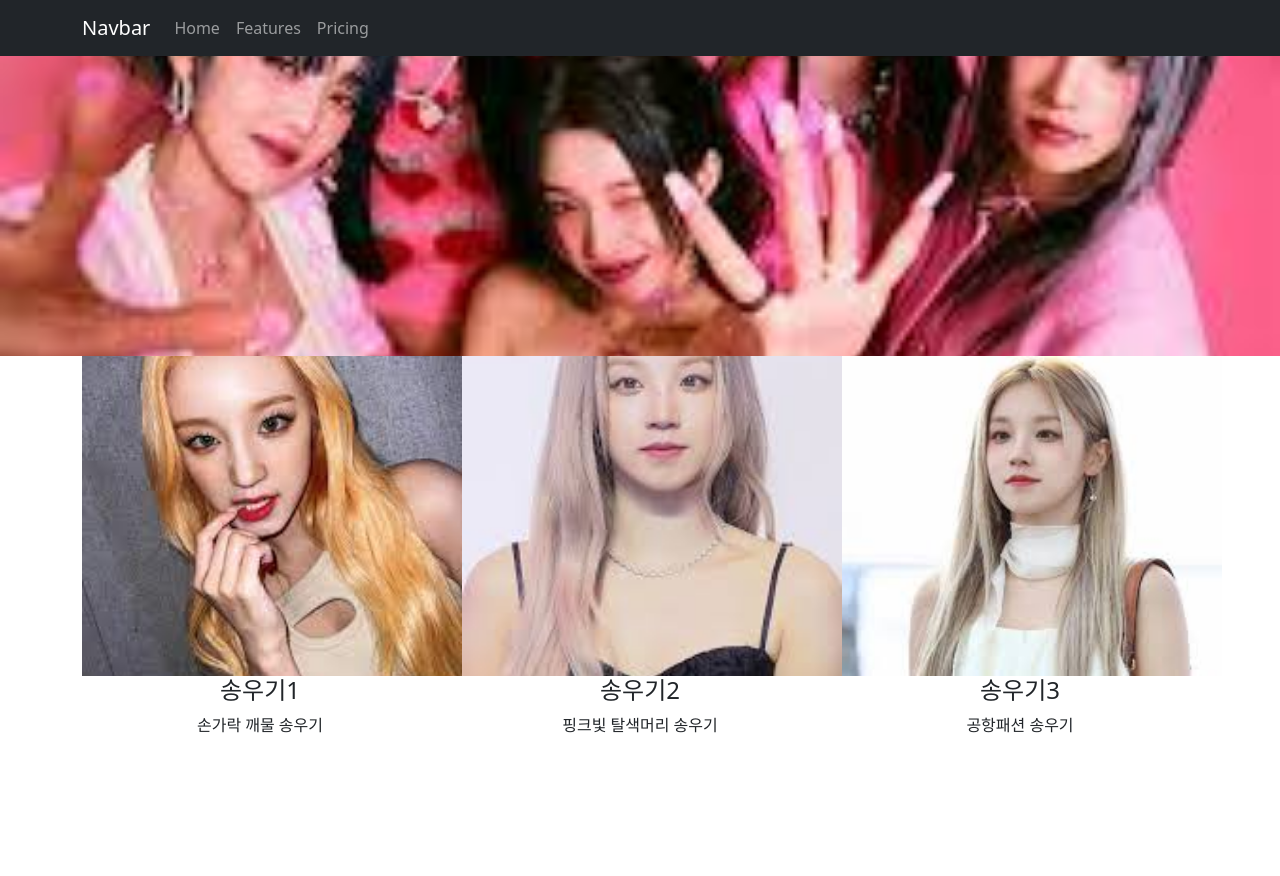
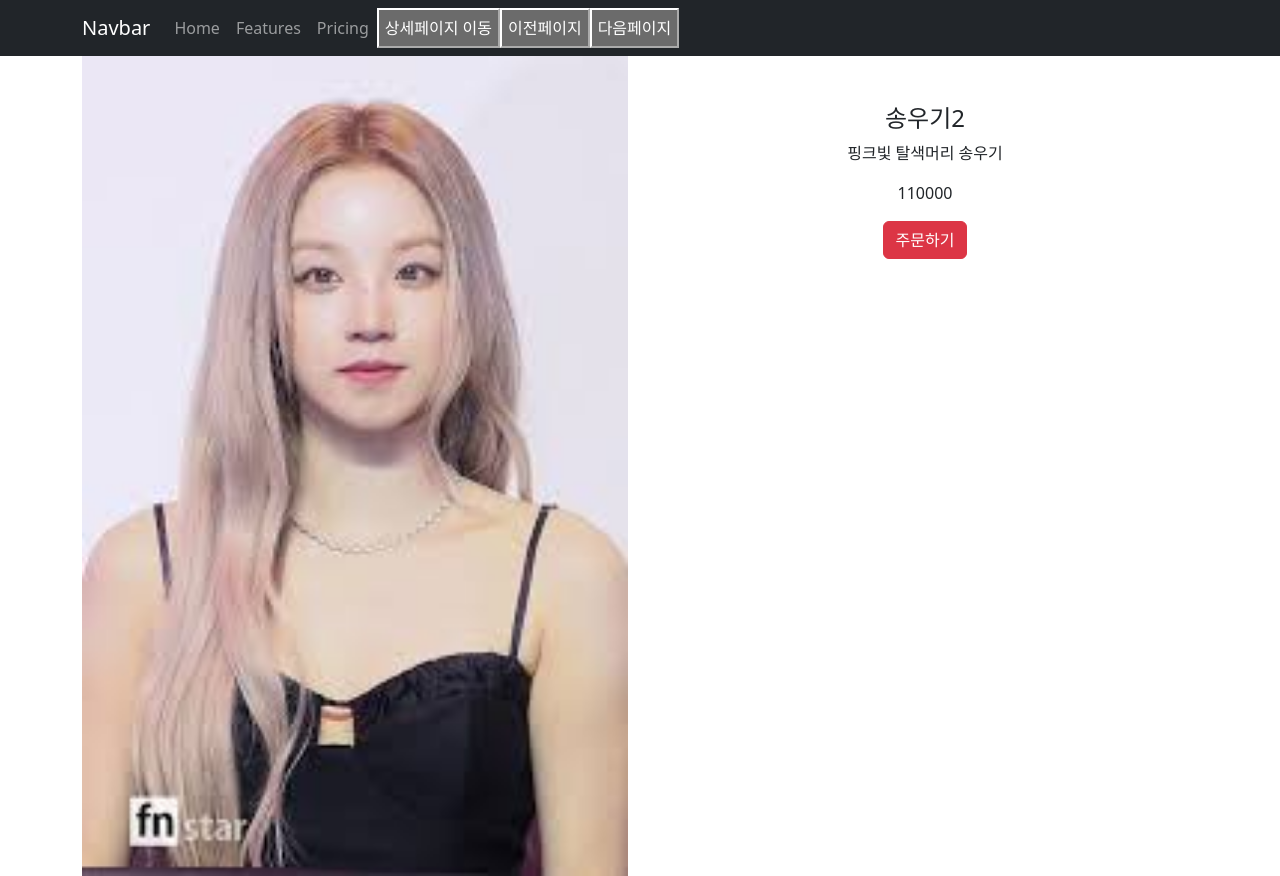
Before and after one commit to Meerkat1030/React2, a React (Create React App) app: page /detail/1 in a window 1280 px wide. Before the commit the page ends 800 px from the top, so only its background shows below. Built offline with nearby package versions, Linux system fonts and the light colour scheme.

Commit message:
[COMMIT] 03/08 commit React Route 연습

```diff
--- a/package.json
+++ b/package.json
@@ -10,6 +10,7 @@
     "react": "^18.2.0",
     "react-bootstrap": "^2.10.1",
     "react-dom": "^18.2.0",
+    "react-router-dom": "^6.22.3",
     "react-scripts": "5.0.1",
     "web-vitals": "^2.1.4"
   },
--- a/src/App.js
+++ b/src/App.js
@@ -5,28 +5,53 @@ import 'bootstrap/dist/css/bootstrap.min.css';
 import { Button, Card, Container, Nav, Navbar } from 'react-bootstrap';
 import bg from './bg_main.jpg';
 import data from './data.js';
+import {Link, Outlet, Route, Routes, useNavigate} from "react-router-dom";
+import Detail from './pages/Detail.js'
 
 console.log(data);
 
 function App() {
     const [items, setItems] = useState(data);
-
+    let navigate = useNavigate();
     return (
         <div className="App">
+
             <Navbar bg="dark" data-bs-theme="dark">
                 <Container>
                     <Navbar.Brand href="#home">Navbar</Navbar.Brand>
                     <Nav className="me-auto">
-                        <Nav.Link href="#home">Home</Nav.Link>
-                        <Nav.Link href="#features">Features</Nav.Link>
+                        <Nav.Link href="/">Home</Nav.Link>
+                        <Nav.Link href="/detail">Features</Nav.Link>
                         <Nav.Link href="#pricing">Pricing</Nav.Link>
+                        <button onClick={() => {navigate('detail')}}>상세페이지 이동</button>
+                        <button onClick={() => {navigate(-1)}}>이전페이지</button>
+                        <button onClick={() => {navigate(1)}}>다음페이지</button>
                     </Nav>
                 </Container>
             </Navbar>
-            <div className="main-bg"></div>
+            <Routes>
+                <Route path="/" element={<>
+                    <div className="main-bg"></div>
 
-            {/*컴포넌트화 한후 데이터 바인딩 시킨 버전*/}
-            <ItemsList items={items}></ItemsList>
+                    {/*컴포넌트화 한후 데이터 바인딩 시킨 버전*/}
+                    <ItemsList items={items}></ItemsList></>}></Route>
+                <Route path="/detail/:id" element={<Detail items={items}/>}></Route>
+                <Route path="/cart" element={<div>장바구니 페이지</div>}></Route>
+                <Route path="/about" element={<About/>}>
+                    <Route path="member" element={<div>멤버 소개</div>}></Route>
+                    <Route path="loc" element={<div>오시는 길</div>}></Route>
+                </Route>
+                {/*
+                    1. /event/one 페이지 접속 시 생일 축하 쿠폰 이벤트 표시
+                    2. /event/two 페이지 접속 시 첫 주문 배송비 무료 이벤트 표시
+                */}
+                <Route path="/event" element={<Event/>}>
+                    <Route path="one" element={<div>생일 축하 쿠폰 이벤트</div>}></Route>
+                    <Route path="two" element={<div>첫 주문 배송비 무료 이벤트</div>}></Route>
+                </Route>
+                <Route path="*" element={<div>404 page</div>}/>
+            </Routes>
+
 
             {/*컴포넌트화 안시킨 하드코딩 버전*/}
             {/*<div className="container">*/}
@@ -60,6 +85,27 @@ function App() {
         </div>
     );
 }
+
+function About(){
+    return(
+        <div>
+            <h2>about 페이지</h2>
+            <Outlet>
+
+            </Outlet>
+        </div>
+    )
+}
+function Event(){
+    return(
+        <div>
+            <h2>event 페이지</h2>
+            <Outlet>
+
+            </Outlet>
+        </div>
+    )
+}
 function ItemsList({ items }) {
     return (
         <div className="container">
--- a/src/index.js
+++ b/src/index.js
@@ -3,11 +3,14 @@ import ReactDOM from 'react-dom/client';
 import './index.css';
 import App from './App';
 import reportWebVitals from './reportWebVitals';
+import {BrowserRouter} from "react-router-dom";
 
 const root = ReactDOM.createRoot(document.getElementById('root'));
 root.render(
   <React.StrictMode>
-    <App />
+      <BrowserRouter>
+          <App />
+      </BrowserRouter>
   </React.StrictMode>
 );
 
--- /dev/null
+++ b/src/pages/Detail.js
@@ -0,0 +1,27 @@
+import React from "react";
+import {useParams} from "react-router-dom";
+
+function Detail(props){
+    let {id} = useParams();
+    let findItem = props.items.find(function (x){
+        return x.id == id;
+    })
+    const imgUrl = process.env.PUBLIC_URL + '/item' + (Number(findItem.id)+1) + '.jpg';
+    return (
+        <div className="container">
+            <div className="row">
+                <div className="col-md-6">
+                    <img src={imgUrl} width="100%"/>
+                </div>
+                <div className="col-md-6">
+                <h4 className="pt-5">{props.items[id].title}</h4>
+                    <p>{props.items[id].content}</p>
+                    <p>{props.items[id].price}</p>
+                    <button className="btn btn-danger">주문하기</button>
+                </div>
+            </div>
+        </div>
+    )
+}
+
+export default Detail;
```
Also changed, not shown: src/bg_main.jpg, 1 other file (tests, documents, lock files or other folders).
